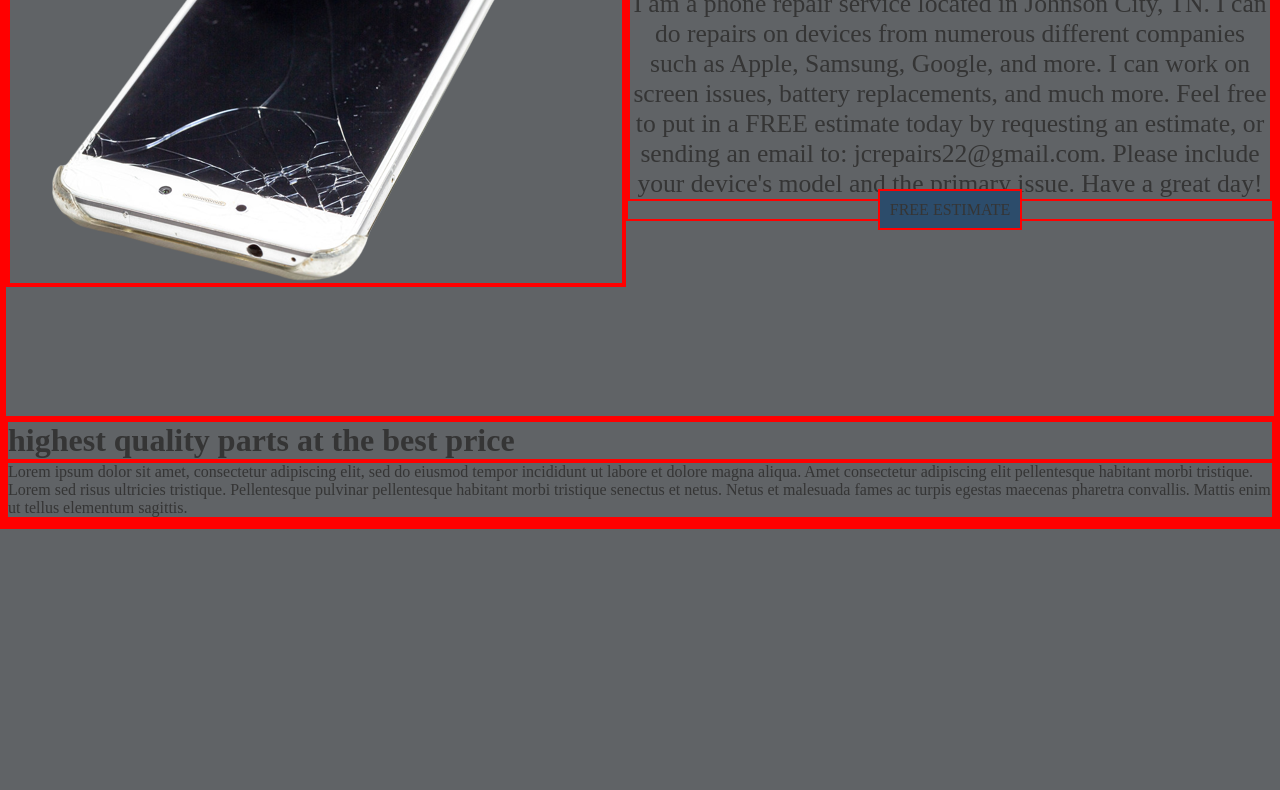
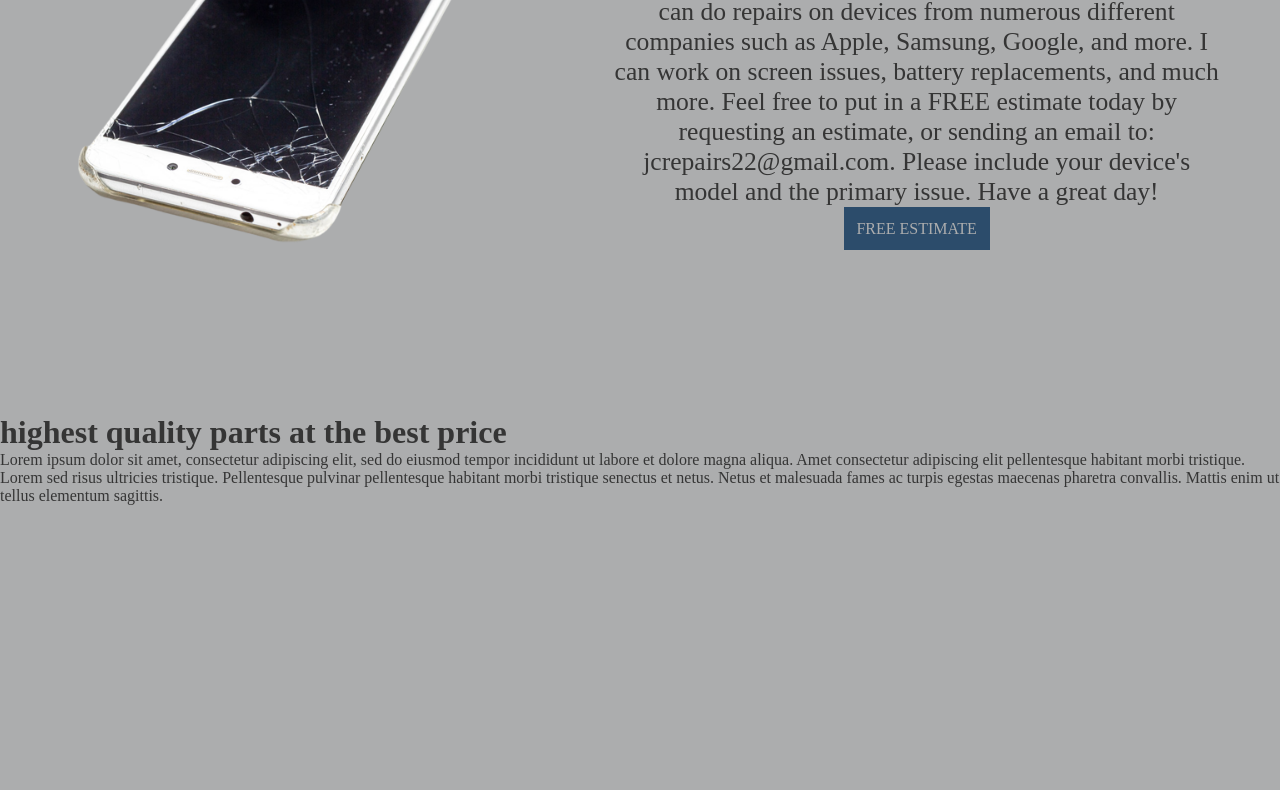
Before and after one commit to mineisv2/JCPhoneRepair, a plain HTML site: page index.html in a window 1280 px wide. Shown: the part 386-1176 px from the top of the page. Before the commit the page ends 911 px from the top, so only its background shows below. Drawn offline with Linux system fonts and the light colour scheme.

Commit message:
<link href="desktop.css" media="screen and (min-width: 900px)" rel="stylesheet" type="text/css" /> 		<link href="mobile.css" media="screen and (max-width: 900px)" rel="stylesheet" type="text/css" />

```diff
--- a/styles.css
+++ b/desktop.css
@@ -2,11 +2,12 @@
     margin: 0;
     padding: 0;
     color: #353535;
-    border: 2px solid red;
+    /* border: 2px solid red; */
 }
 
 body{
-  background-color: #606366;
+  background-color: #acadae;
+  /* background-color: #606366; */
 }
 
 .center{
@@ -73,6 +74,7 @@ body{
     display: flex;
     align-items: center;
     height: 85%;
+    justify-content: space-evenly;
     /* background-color: #acadae; */
 }
 
@@ -83,16 +85,28 @@ body{
 
 #mainContent{
   font-size: 2vw;
+  padding: 2%;
 }
 
 #rightMain{
-    /* padding: 5%; */
     text-align: center;
+    width: 50%;
+}
+
+#brokenPhone{
+  height: 50%;
 }
 
 #estimateButton{
     text-decoration: none;
     background-color: #2c4c6b;
-    padding: 10px;
+    color: #acadae;
+    padding: 2%;
+    margin: 2%;
     width: 10vw;
 }
+
+#quality{
+  height: 100vh;
+
+}
--- a/index.html
+++ b/index.html
@@ -1,7 +1,8 @@
 <html>
     <head>
         <title>J.C. Phone Repair</title>
-        <link rel="stylesheet" href="styles.css">
+        <link href="desktop.css" media="screen and (min-width: 900px)" rel="stylesheet" type="text/css" />
+		<link href="mobile.css" media="screen and (max-width: 900px)" rel="stylesheet" type="text/css" />
     </head>
     <body>
         <div id="navbar">
@@ -24,7 +25,7 @@
         </div>
         <div id="main">
             <div id="leftMain">
-                <img src="images/image-removebg-preview.png" alt="Phone With Cracked Screen">
+                <img src="images/image-removebg-preview.png" id="brokenPhone" alt="Phone With Cracked Screen">
             </div>
             <div id="rightMain">
                 <h1 id="mainHeading">Our Repairs</h1>
```
